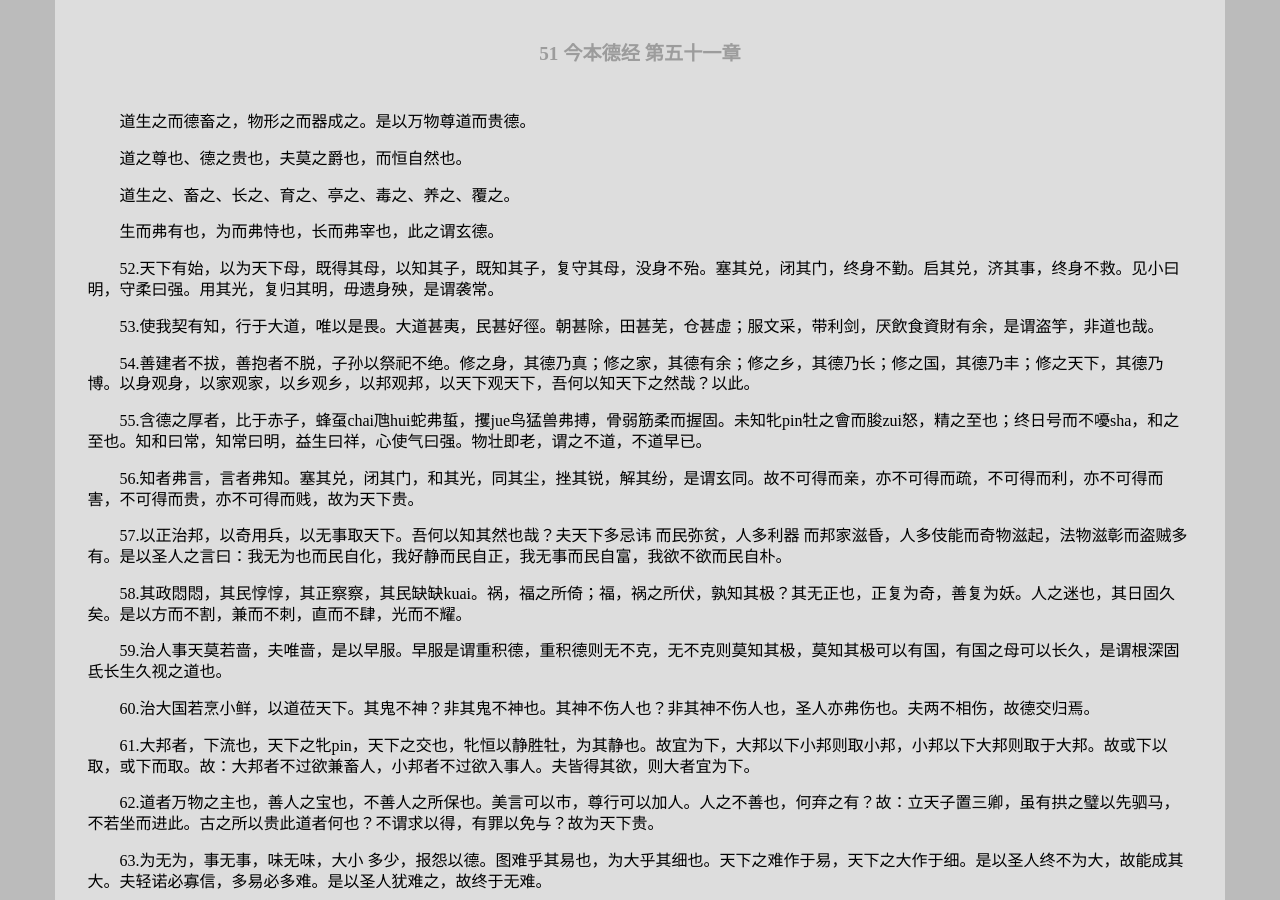
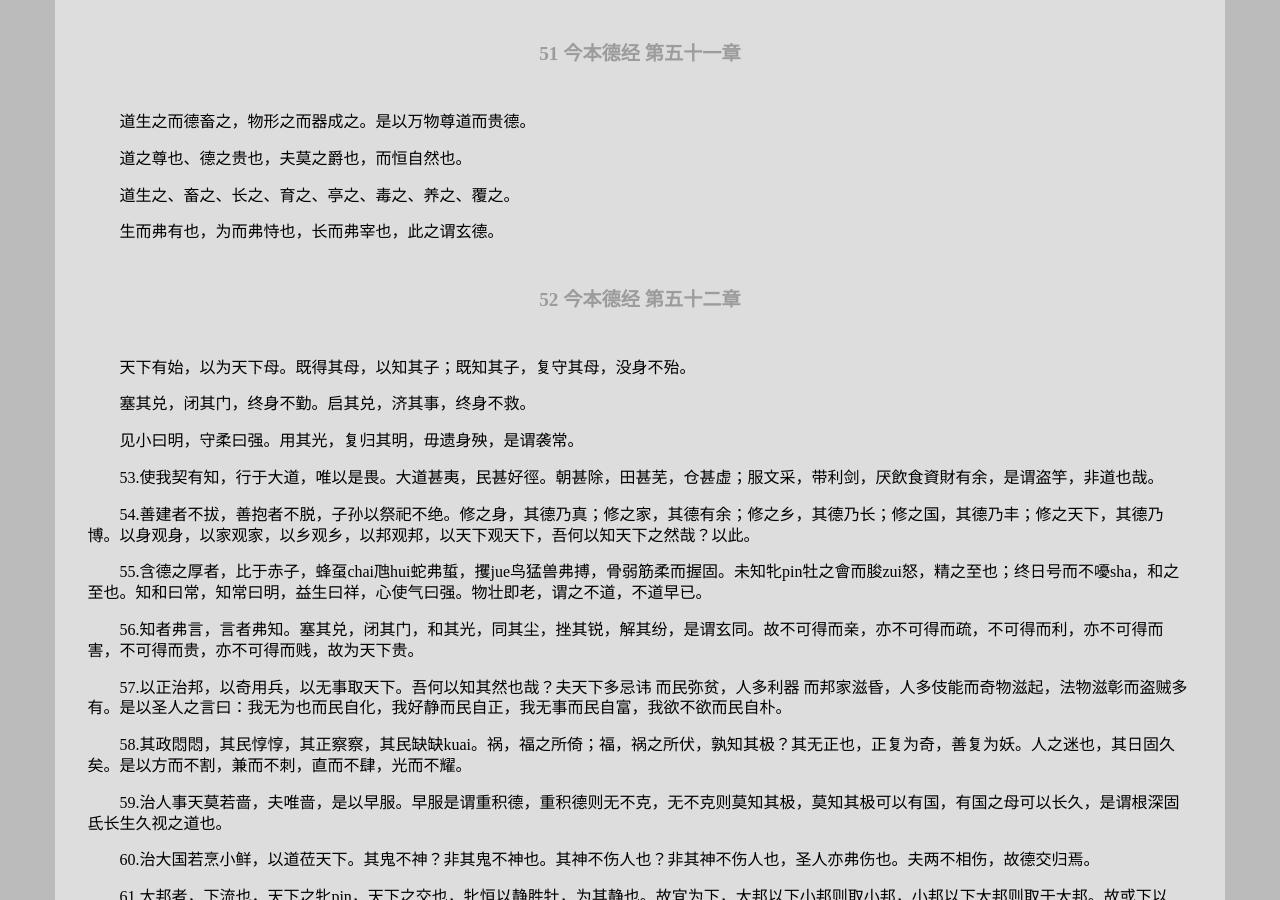
Before and after one commit to leiqin/leiqin.github.io, a Jekyll site: the page built from shoucang/daodejing.markdown, in a window 1280 px wide and 900 px high, scrolled down 3566 px. Built offline with Jekyll 4.4.1, drawn with Linux system fonts in a browser that asks for light colours; nearby versions of some CDN libraries.

Commit message:
道德经 德经 52

```diff
--- a/shoucang/daodejing.markdown
+++ b/shoucang/daodejing.markdown
@@ -145,9 +145,15 @@ title: 道德经
 
 生而弗有也，为而弗恃也，长而弗宰也，此之谓玄德。
 
+###### 52 今本德经 第五十二章
+
+天下有始，以为天下母。既得其母，以知其子；既知其子，复守其母，没身不殆。
+
+塞其兑，闭其门，终身不勤。启其兑，济其事，终身不救。
+
+见小曰明，守柔曰强。用其光，复归其明，毋遗身殃，是谓袭常。
 
 
-52.天下有始，以为天下母，既得其母，以知其子，既知其子，复守其母，没身不殆。塞其兑，闭其门，终身不勤。启其兑，济其事，终身不救。见小曰明，守柔曰强。用其光，复归其明，毋遗身殃，是谓袭常。
 
  53.使我契有知，行于大道，唯以是畏。大道甚夷，民甚好徑。朝甚除，田甚芜，仓甚虚；服文采，带利剑，厌飲食資財有余，是谓盗竽，非道也哉。
 
```
